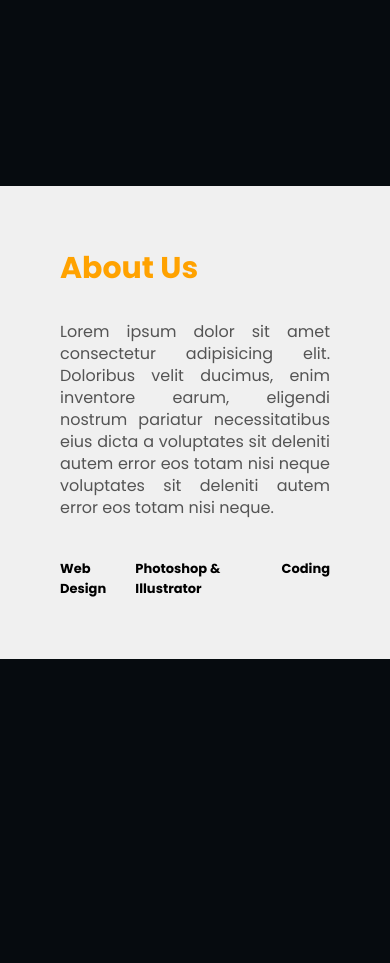
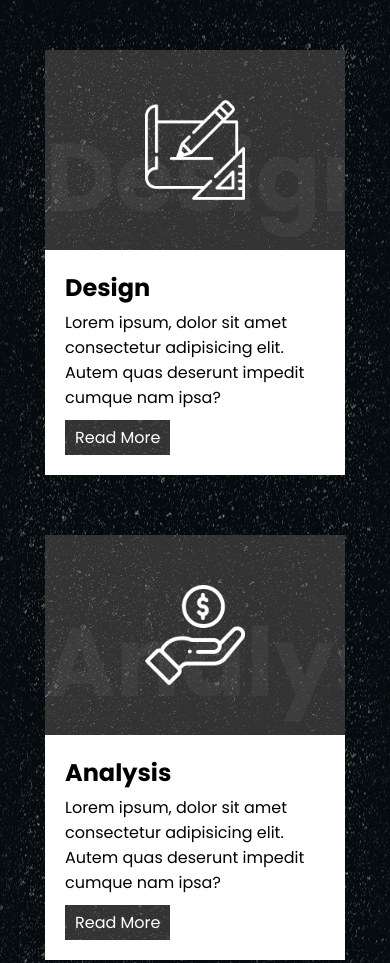
Before and after one commit to trevorsaudi/RemitKenya, a plain HTML site: page about.html in a window 390 px wide. Shown: the top 963 px of the page. Before the commit the page ends 844 px from the top, so only its background shows below. Drawn offline with nearby package versions, Linux system fonts and the light colour scheme.

```diff
--- a/about.css
+++ b/about.css
@@ -5,123 +5,143 @@
     padding: 0;
     box-sizing: border-box;
     font-family: 'Poppins', sans-serif;
-
-
+    background-size: auto;
+    background-image: url(assets/asfalt-light.png) !important;
+    background-position: center;
+    background-repeat: repeat;
 }
 
 body{
+    display: flex;
+    justify-content: center;
+    align-items: center;
+    background-color: #060b0f;
     min-height: 100vh;
-    display: flex;
-    align-items: center;
-    justify-content: center;
-    background-color: #060b0f;
 }
 
-.about-section{
-    background: url(assets/about.jpg) no-repeat left;
-    background-size: 55%;
-    background-color: #060b0f;
-    overflow: hidden;
-    padding: 100px 0;
+.container{
+    position: relative;
+    width: 1000px;
+    display: flex;
+    justify-content: space-between;
+    flex-wrap: wrap;
+    margin: 20px;
 }
 
-.inner-container{
-    width: 55%;
-    float: right;
-    background-color: #f0f0f0;
-    padding: 120px;
+.container .card{
+    position: relative;
+    height: 250px;
+    background: #fff;
+    display: flex;
+    width: 45%;
+    margin: 30px 0;
 }
 
-.inner-container h1{
-    margin-bottom: 30px;
-    font-size: 30px;
+.container .card .imgBx{
+    position: absolute;
+    top: 0;
+    left: 0;
+    width: 100%;
+    height: 100%;
+    background: #333;
+    z-index: 1;
+    display: flex;
+    justify-content: center;
+    align-items: center;
+    overflow: hidden;
+    transition: 0.5s ease-in-out;
+}
+
+.container .card:hover .imgBx{
+    width: 150px;
+    height: 150px;
+    left: -75px;
+    top: calc(50% - 75px);
+    transition: 0.5s ease-in-out;
+    background: #ff0057;
+
+}
+.container .card .imgBx:before{
+    content: attr(data-text);
+    position: absolute;
+    bottom: 0;
+    left: 0;
+    width: 100%;
+    text-align: center;
+    font-size: 6em;
+    color: rgba(255,255,255,.05);
     font-weight: 700;
 }
 
-.toggle{
-    position: fixed;
-    display: block;
-    top: 16;
-    right:30px ;
-    width: 36px;
-    height: 28px;
-    background: url(assets/menu.png);
-    background-size:cover ;
-    cursor: pointer;
+.container .card .imgBx img{
+    max-width: 100px;
+    transition: 0.5s ease-in-out;
 }
 
-#sideNav{
-    width: 250px;
-    height: 100vh;
-    position: fixed;
-    right: -250px;
-    top: 0;
-    background: #023B0A;
-    z-index: 2;
-    transition: .5s;
+.container .card:hover .imgBx img{
+    max-width: 75px;
 }
 
-nav ul li{
-    list-style: none;
-    margin: 50px 20px;
-
+.container .card .content{
+    position: absolute;
+    right: 0;
+    width: calc(100% - 75px);
+    height: 100%;
+    padding: 20px;
+    display: flex;
+    justify-content: center;
+    align-items: center;
 }
 
-nav ul li a{
-    text-decoration: none;
-    color: #fdfd;
+.container .card .content h3{
+    margin-bottom:5px;
+    font-size: 24px;
 }
 
-
-
-.text{
-    font-size: 16px;
-    color: #545454;
-    line-height: 22px;
-    text-align: justify;
-    margin-bottom: 40px;
+.container .card .content a{
+    display: inline-block;
+    margin-top:10px;
+    padding: 5px 10px;
+    background: #333;
+    text-decoration: none;
+    color: #fff;
 }
-
-.skills{
-    display: flex;
-    justify-content: space-between;
-    font-weight: 700;
-    font-size: 13px;
-}
-
-@media screen and (max-width:1200px){
-    .inner-container{
-        padding: 80px;
+@media (max-width: 992px){
+    .container{
+        width: 100%;
+        flex-direction: column;
+        align-items: center;
+    }
+    .container .card{
+        width: 400px;
     }
 }
 
-@media screen and (max-width:1000px){
+@media (max-width: 768px){
 
-
-    .about-section{
-        background-size: 100%;
-        padding: 100px 40px;
-        background-size: auto;
-        background-image: url(assets/asfalt-light.png) !important;
-        background-position: center;
-        background-repeat: repeat;
+    .container .card{
+        max-width: 300px;
+        flex-direction: column;
+        height: auto;
+    }
+    .container .card .imgBx{
+        position: relative;
 
     }
-    .inner-container{
-        width: 100%;
+    .container .card .imgBx,
+    .container .card:hover .imgBx{
+       width: 100%;
+       height: 200px;
+       left: 0;
 
     }
-}
+    .container .card .imgBx img,
+    .container .card:hover .imgBx img{
+        max-width: 100px;
+    }
 
-@media screen and (max-width:767px){
-    .about-section{
-        padding: 0;
-        background-size: auto;
-        background-image: url(assets/asfalt-light.png) !important;
-        background-position: center;
-        background-repeat: repeat;
-    }
-    .inner-container{
-        padding: 60px;
+    .container .card .content{
+        position: relative;
+        width: 100%;
     }
 }
--- a/about.html
+++ b/about.html
@@ -1,60 +1,75 @@
 <!DOCTYPE html>
 <html lang="en">
-<head>
-    <meta charset="UTF-8">
-    <meta name="viewport" content="width=device-width, initial-scale=1.0">
-    <title></title>
-    <link rel="stylesheet" href="about.css">
-
-    <script src="https://code.jquery.com/jquery-3.4.1.js"></script>
-    <link rel="stylesheet" href="assets/animate.css">
-    <script src="assets/wow.min.js"></script>
-</head>
+    <head>
+        <meta charset="UTF-8">
+        <meta name="viewport" content="width=device-width, initial-scale=1.0">
+     <link rel="stylesheet" href="about.css">
+        </head>
 <body>
 
 
-    <div class="about-section">
 
-        <div class="inner-container">
-
-            <h1 style="color: #ffa200;">About Us</h1>
-            <p class="text">
-                Lorem ipsum dolor sit amet consectetur adipisicing elit. Doloribus velit ducimus, enim inventore earum, eligendi nostrum pariatur necessitatibus eius dicta a voluptates sit deleniti autem error eos totam nisi neque voluptates sit deleniti autem error eos totam nisi neque.
-            </p>
-            <div class="skills">
-                <span>Web Design</span>
-                <span>Photoshop & Illustrator</span>
-                <span>Coding</span>
+    <div class="container">
+        <div class="card">
+            <div class="imgBx" data-text="Design">
+                    <img src="assets/sketch.png" alt="">
+            </div>
+            <div class="content">
+                <div>
+                    <h3>Design</h3>
+                    <p>Lorem ipsum, dolor sit amet
+                         consectetur adipisicing elit. Autem quas deserunt impedit cumque nam ipsa?
+                    </p>
+                    <a href="#">Read More</a>
+                </div>
+            </div>
+        </div>
+        <div class="card">
+            <div class="imgBx" data-text="Analysis">
+                    <img src="assets/hand.png" alt="">
+            </div>
+            <div class="content">
+                <div>
+                    <h3>Analysis</h3>
+                    <p>Lorem ipsum, dolor sit amet
+                         consectetur adipisicing elit. Autem quas deserunt impedit cumque nam ipsa?
+                    </p>
+                    <a href="#">Read More</a>
+                </div>
             </div>
         </div>
 
+        <div class="card">
+            <div class="imgBx" data-text="Research">
+                    <img src="assets/startup.png" alt="">
+            </div>
+            <div class="content">
+                <div>
+                    <h3>Research</h3>
+                    <p>Lorem ipsum, dolor sit amet
+                         consectetur adipisicing elit. Autem quas deserunt impedit cumque nam ipsa?
+                    </p>
+                    <a href="#">Read More</a>
+                </div>
+            </div>
+        </div>
 
+        <div class="card">
+            <div class="imgBx" data-text="Data">
+                    <img src="assets/data.png" alt="">
+            </div>
+            <div class="content">
+                <div>
+                    <h3>Data</h3>
+                    <p>Lorem ipsum, dolor sit amet
+                         consectetur adipisicing elit. Autem quas deserunt impedit cumque nam ipsa?
+                    </p>
+                    <a href="#">Read More</a>
+                </div>
+            </div>
+        </div>
     </div>
-        <!-- greensock cdn -->
-        <script src="https://cdnjs.cloudflare.com/ajax/libs/gsap/2.1.2/TweenMax.min.js"></script>
 
-        <script>
-
-    var scroll = new SmoothScroll('a[href*="#"]', {
-        speed: 100
-    });
-
-            var scroll = new SmoothScroll('a[href*="#"]');
-            var menuBtn = document.getElementById("toggle")
-            var sideNav = document.getElementById("sideNav")
-
-
-              sideNav.style.right = "-250px";
-              menuBtn.onclick = function(){
-                  if(sideNav.style.right == "-250px"){
-                      sideNav.style.right = "0";
-                  }else{
-                      sideNav.style.right = "-250px"
-                  }
-              }
-
-              new WOW().init();
-        </script>
 
 </body>
 </html>
--- a/gallery.css
+++ b/gallery.css
@@ -1,3 +1,12 @@
+@import url('http://fonts.googleapis.com/css?family=Poppins:200,300,400,500,600,700,800,900&display=swap');
+
+*{
+  margin: 0;
+  padding: 0;
+  box-sizing: border-box;
+  font-family: 'Poppins', sans-serif;
+}
+
 .carousel-item {
     height: 100vh;
     min-height: 350px;
```
Also changed, not shown: assets/data.png (added), assets/hand.png (added), assets/sketch.png (added), assets/startup.png (added).
